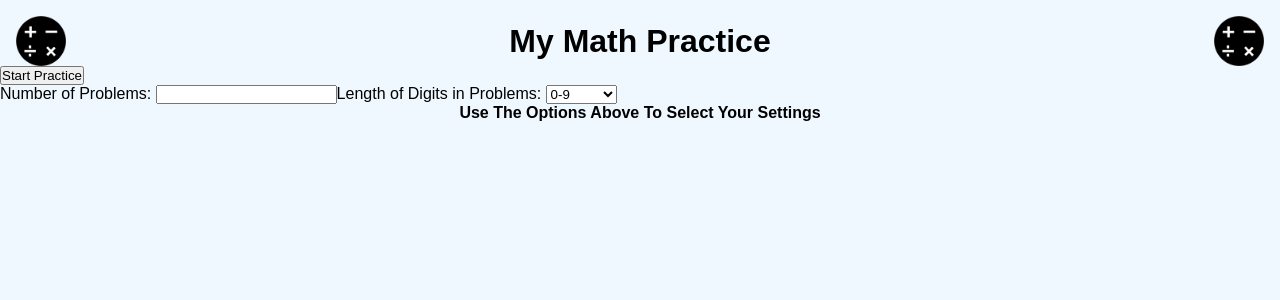
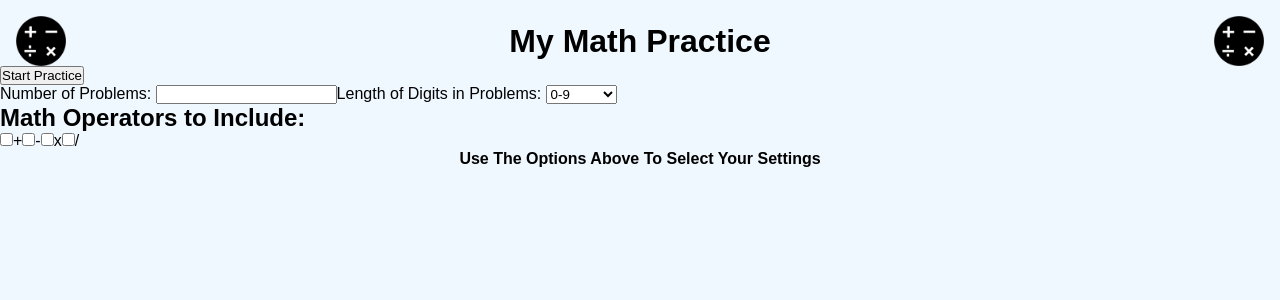
Before and after one commit to DickyKitchenJr/math-practice, a React (Vite) app: page / in a window 1280 px wide. Shown: the top 300 px of the page. Built offline with nearby package versions, Linux system fonts and the light colour scheme.

Commit message:
Add operator selection to math practice settings
Introduced UI and context support for selecting which math operators (+, -, x, /) to include in practice problems. Updated MathProblem component to use the selected operators when generating problems.

```diff
--- a/src/ChooseSettings.tsx
+++ b/src/ChooseSettings.tsx
@@ -5,8 +5,12 @@ interface ChooseSettingsProps {
   setPage: (view: "settings" | "practice") => void;
 }
 
-function ChooseSettings({ setPage}: ChooseSettingsProps) {
-  const {setNumberOfProblemsHandler, setLengthOfDigitsInProblemsHandler} = useContext(MathPracticeSettingsContext)!;
+function ChooseSettings({ setPage }: ChooseSettingsProps) {
+  const {
+    setNumberOfProblemsHandler,
+    setLengthOfDigitsInProblemsHandler,
+    setMathOperatorOptionsHandler,
+  } = useContext(MathPracticeSettingsContext)!;
 
   return (
     <>
@@ -19,11 +23,13 @@ function ChooseSettings({ setPage}: ChooseSettingsProps) {
             id="numProblems"
             onChange={(e) => setNumberOfProblemsHandler(Number(e.target.value))}
           />
-          {/* TODO:  add options for how many digits each problem can be*/}
+          {/*option for how many digits each problem can be*/}
           <label htmlFor="lengthOfDigits">Length of Digits in Problems: </label>
           <select
             id="lengthOfDigits"
-            onChange={(e) => setLengthOfDigitsInProblemsHandler(Number(e.target.value))}
+            onChange={(e) =>
+              setLengthOfDigitsInProblemsHandler(Number(e.target.value))
+            }
           >
             <option value={1}>0-9</option>
             <option value={2}>0-99</option>
@@ -31,7 +37,44 @@ function ChooseSettings({ setPage}: ChooseSettingsProps) {
             <option value={4}>0-9999</option>
             <option value={5}>0-99999</option>
           </select>
-          {/* TODO:  add options for which operators can be used*/}
+          {/*options for which operators can be used*/}
+          <h2>Math Operators to Include: </h2>
+          <input
+            type="checkbox"
+            name="addition"
+            value={"+"}
+            onChange={(e) =>
+              setMathOperatorOptionsHandler(String(e.target.value))
+            }
+          />
+          <label htmlFor="addition">+</label>
+          <input
+            type="checkbox"
+            name="subtraction"
+            value={"-"}
+            onChange={(e) =>
+              setMathOperatorOptionsHandler(String(e.target.value))
+            }
+          />
+          <label htmlFor="subtraction">-</label>
+          <input
+            type="checkbox"
+            name="multiplication"
+            value={"x"}
+            onChange={(e) =>
+              setMathOperatorOptionsHandler(String(e.target.value))
+            }
+          />
+          <label htmlFor="multiplication">x</label>
+          <input
+            type="checkbox"
+            name="division"
+            value={"/"}
+            onChange={(e) =>
+              setMathOperatorOptionsHandler(String(e.target.value))
+            }
+          />
+          <label htmlFor="division">/</label>
         </form>
       </main>
       <footer>
@@ -44,4 +87,4 @@ function ChooseSettings({ setPage}: ChooseSettingsProps) {
   );
 }
 
-export default ChooseSettings
+export default ChooseSettings;
--- a/src/MathPracticeContext.tsx
+++ b/src/MathPracticeContext.tsx
@@ -4,8 +4,10 @@ export const MathPracticeSettingsContext = createContext<
   | {
       numberOfProblems: number;
       lengthOfDigitsInProblems: number;
+      mathOperatorOptions: string[];
       setNumberOfProblemsHandler: (num: number) => void;
       setLengthOfDigitsInProblemsHandler: (length: number) => void;
+      setMathOperatorOptionsHandler: (operator: string) => void;
     }
   | undefined
 >(undefined);
@@ -17,6 +19,7 @@ export const MathPracticeSettingsProvider = ({
 }) => {
   const [numberOfProblems, setNumberOfProblems] = useState(0);
   const [lengthOfDigitsInProblems, setLengthOfDigitsInProblems] = useState(1);
+  const [mathOperatorOptions, setMathOperatorOptions] = useState<string[]>([]);
 
   const setNumberOfProblemsHandler = (num: number) => {
     setNumberOfProblems(num);
@@ -26,13 +29,23 @@ export const MathPracticeSettingsProvider = ({
     setLengthOfDigitsInProblems(length);
   };
 
+  const setMathOperatorOptionsHandler = (operator: string) => {
+    setMathOperatorOptions((prevOperators) =>
+      prevOperators.includes(operator)
+        ? prevOperators.filter((eachOp) => eachOp !== operator)
+        : [...prevOperators, operator]
+    );
+  };
+
   return (
     <MathPracticeSettingsContext.Provider
       value={{
         numberOfProblems,
         lengthOfDigitsInProblems,
+        mathOperatorOptions,
         setNumberOfProblemsHandler,
         setLengthOfDigitsInProblemsHandler,
+        setMathOperatorOptionsHandler,
       }}
     >
       {children}
--- a/src/components/MathProblem.tsx
+++ b/src/components/MathProblem.tsx
@@ -5,16 +5,17 @@ import AnswerAndCheck from "./AnswerAndCheck";
 function MathProblem() {
   const numbers: [number, number] = [0, 0];
   let symbol: string = "";
-  const { lengthOfDigitsInProblems: len } = useContext(
+  const { lengthOfDigitsInProblems: len, mathOperatorOptions } = useContext(
     MathPracticeSettingsContext
   )!;
   const maxNumberLength: number = Math.pow(10, len) - 1;
 
   //set initial math operator symbol
   const SymbolSelect = (): string => {
-    const symbols: string[] = ["+", "-", "x", "/"];
-    const pickSymbol: string = symbols[Math.floor(Math.random() * 4)];
-    symbol = pickSymbol;
+    symbol =
+      mathOperatorOptions[
+        Math.floor(Math.random() * mathOperatorOptions.length)
+      ];
     return symbol;
   };
 
```
